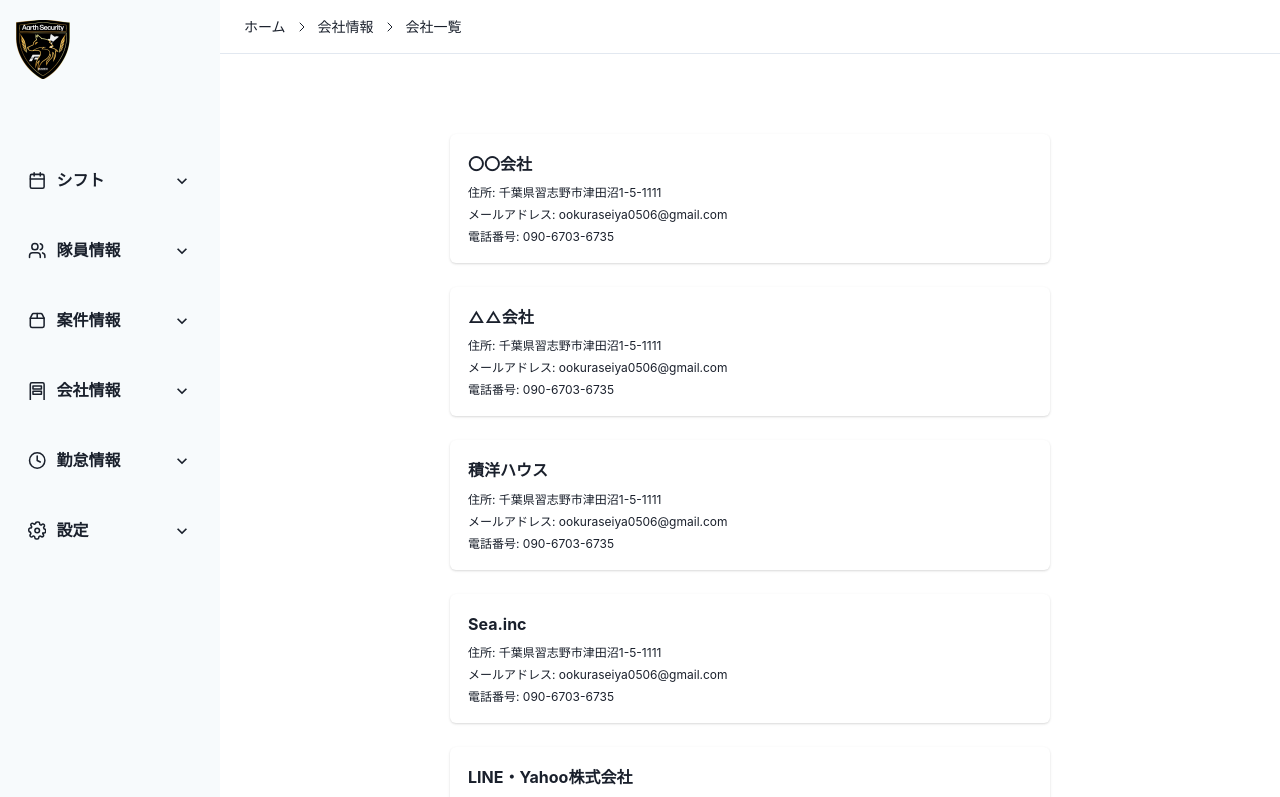
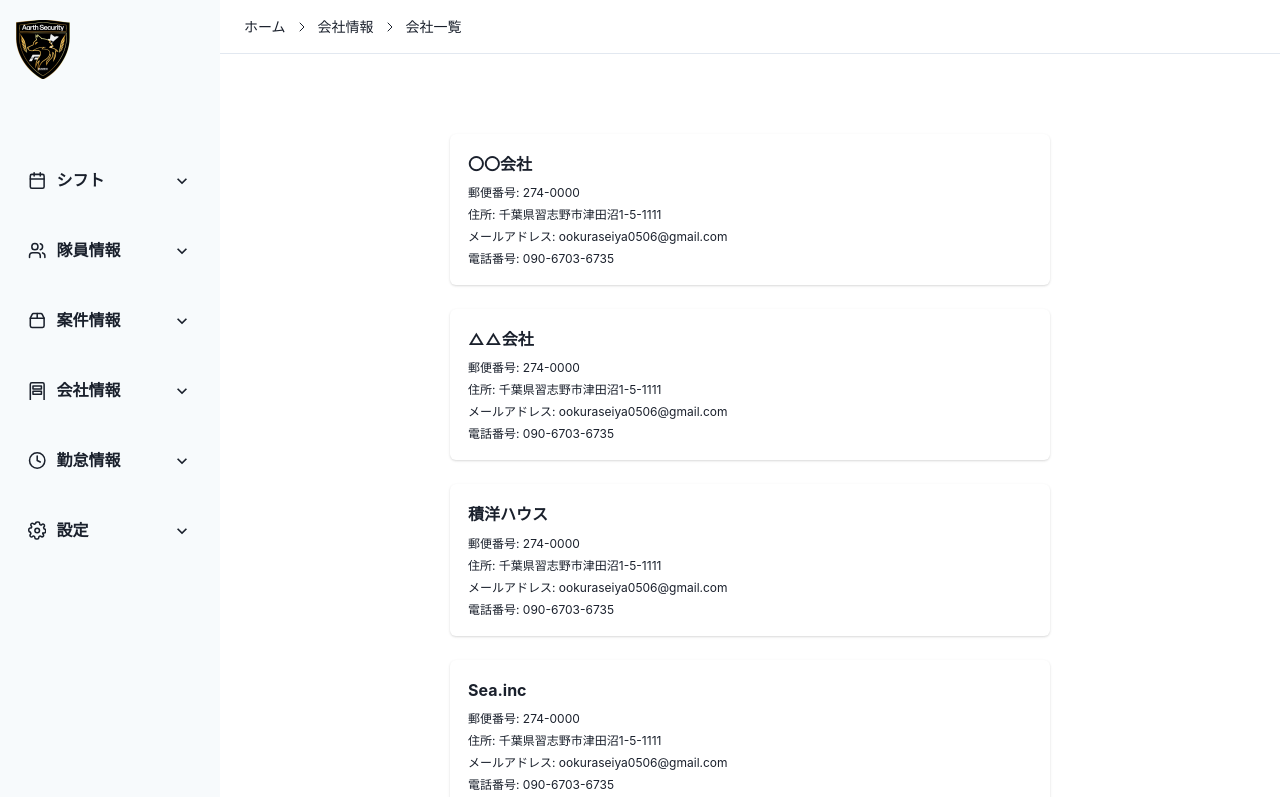
Before and after one commit to kainholy/as-system-prototype, a Next.js app: page /admin/company in a window 1280 px wide. Shown: the top 797 px of the page. Built offline with nearby package versions, Linux system fonts and the light colour scheme.

Commit message:
微調整

```diff
--- a/src/pages/admin/company/create.tsx
+++ b/src/pages/admin/company/create.tsx
@@ -16,7 +16,7 @@ function CompanyCreate() {
     <>
       <Navigation />
       <Box w="calc(100% - 220px)" margin="0 0 0 auto">
-        <Bread second='会社情報' third='会社追加' />
+        <Bread second="会社情報" third="会社追加" />
         <Flex
           w="60%"
           maxW="600px"
@@ -34,24 +34,23 @@ function CompanyCreate() {
 
           <FormControl isRequired>
             <FormLabel fontSize="sm" color="gray.800">
+              郵便番号
+            </FormLabel>
+            <Input type="text" name="postcode" placeholder="東京都足立区綾瀬" />
+          </FormControl>
+
+          <FormControl isRequired>
+            <FormLabel fontSize="sm" color="gray.800">
               住所
             </FormLabel>
-              <Input
-                type="text"
-                name="address"
-                placeholder="000-0000 東京都足立区綾瀬"
-              />
+            <Input type="text" name="address" placeholder="東京都足立区綾瀬" />
           </FormControl>
 
           <FormControl isRequired>
             <FormLabel fontSize="sm" color="gray.800">
               メールアドレス
             </FormLabel>
-              <Input
-                type="email"
-                name="email"
-                placeholder="template@gmail.com"
-              />
+            <Input type="email" name="email" placeholder="template@gmail.com" />
           </FormControl>
 
           <FormControl isRequired>
--- a/src/pages/admin/company/index.tsx
+++ b/src/pages/admin/company/index.tsx
@@ -2,27 +2,39 @@ import Bread from "@/pages/components/Breadcrumb";
 import CompanyProject from "@/pages/components/CompanyProject";
 import EditCompany from "@/pages/components/EditCompany";
 import Navigation from "@/pages/components/Navigation";
-import { Badge, Box, Button, Card, Flex, Heading, Text } from "@chakra-ui/react";
+import {
+  Badge,
+  Box,
+  Button,
+  Card,
+  Flex,
+  Heading,
+  Text,
+} from "@chakra-ui/react";
 import { useState } from "react";
 
 export default function Company() {
-
   const [editOpen, setEditOpen] = useState(false);
   const editCompany = () => {
     setEditOpen(true);
-    }
+  };
 
   const [projectOpen, setProjectOpen] = useState(false);
   const projectOpenFunc = () => {
     setProjectOpen(true);
-    }
+  };
 
   return (
     <>
       <Navigation />
-            <Box w="calc(100% - 220px)" margin="0 0 0 auto" position='relative'>
-                { editOpen && <EditCompany setEditOpen={setEditOpen} /> }
-                { projectOpen && <CompanyProject setProjectOpen={setProjectOpen} setEditOpen={setEditOpen} /> }
+      <Box w="calc(100% - 220px)" margin="0 0 0 auto" position="relative">
+        {editOpen && <EditCompany setEditOpen={setEditOpen} />}
+        {projectOpen && (
+          <CompanyProject
+            setProjectOpen={setProjectOpen}
+            setEditOpen={setEditOpen}
+          />
+        )}
         <Bread second="会社情報" third="会社一覧" />
         <Flex
           w="60%"
@@ -31,58 +43,118 @@ export default function Company() {
           direction="column"
           gap="24px"
         >
-                    <Card _hover={{ backgroundColor: 'gray.100', cursor: 'pointer', boxShadow: 'lg' }} transition='.3s' p='17px 18px' onClick={projectOpenFunc}>
-                        <Flex gap="16px" align='center' pt='4px'>
-                            <Heading fontSize='md'>〇〇会社</Heading>
+          <Card
+            _hover={{
+              backgroundColor: "gray.100",
+              cursor: "pointer",
+              boxShadow: "lg",
+            }}
+            transition=".3s"
+            p="17px 18px"
+            onClick={projectOpenFunc}
+          >
+            <Flex gap="16px" align="center" pt="4px">
+              <Heading fontSize="md">〇〇会社</Heading>
             </Flex>
-                        <Flex gap='4px' direction='column' p='10px 0 0'>
-                            <Text fontSize='xs'>住所: 千葉県習志野市津田沼1-5-1111</Text>
-                            <Text fontSize='xs'>メールアドレス: ookuraseiya0506@gmail.com</Text>
-                            <Text fontSize='xs'>電話番号: 090-6703-6735</Text>
+            <Flex gap="4px" direction="column" p="10px 0 0">
+              <Text fontSize="xs">郵便番号: 274-0000</Text>
+              <Text fontSize="xs">住所: 千葉県習志野市津田沼1-5-1111</Text>
+              <Text fontSize="xs">
+                メールアドレス: ookuraseiya0506@gmail.com
+              </Text>
+              <Text fontSize="xs">電話番号: 090-6703-6735</Text>
             </Flex>
           </Card>
-                    <Card _hover={{ backgroundColor: 'gray.100', cursor: 'pointer', boxShadow: 'lg' }} transition='.3s' p='17px 18px' onClick={projectOpenFunc}>
-                        <Flex gap="16px" align='center' pt='4px'>
-                            <Heading fontSize='md'>△△会社</Heading>
+          <Card
+            _hover={{
+              backgroundColor: "gray.100",
+              cursor: "pointer",
+              boxShadow: "lg",
+            }}
+            transition=".3s"
+            p="17px 18px"
+            onClick={projectOpenFunc}
+          >
+            <Flex gap="16px" align="center" pt="4px">
+              <Heading fontSize="md">△△会社</Heading>
             </Flex>
-                        <Flex gap='4px' direction='column' p='10px 0 0'>
-                            <Text fontSize='xs'>住所: 千葉県習志野市津田沼1-5-1111</Text>
-                            <Text fontSize='xs'>メールアドレス: ookuraseiya0506@gmail.com</Text>
-                            <Text fontSize='xs'>電話番号: 090-6703-6735</Text>
+            <Flex gap="4px" direction="column" p="10px 0 0">
+              <Text fontSize="xs">郵便番号: 274-0000</Text>
+              <Text fontSize="xs">住所: 千葉県習志野市津田沼1-5-1111</Text>
+              <Text fontSize="xs">
+                メールアドレス: ookuraseiya0506@gmail.com
+              </Text>
+              <Text fontSize="xs">電話番号: 090-6703-6735</Text>
             </Flex>
           </Card>
-                    <Card _hover={{ backgroundColor: 'gray.100', cursor: 'pointer', boxShadow: 'lg' }} transition='.3s' p='17px 18px' onClick={projectOpenFunc}>
-                        <Flex gap="16px" align='center' pt='4px'>
-                            <Heading fontSize='md'>積洋ハウス</Heading>
+          <Card
+            _hover={{
+              backgroundColor: "gray.100",
+              cursor: "pointer",
+              boxShadow: "lg",
+            }}
+            transition=".3s"
+            p="17px 18px"
+            onClick={projectOpenFunc}
+          >
+            <Flex gap="16px" align="center" pt="4px">
+              <Heading fontSize="md">積洋ハウス</Heading>
             </Flex>
-                        <Flex gap='4px' direction='column' p='10px 0 0'>
-                            <Text fontSize='xs'>住所: 千葉県習志野市津田沼1-5-1111</Text>
-                            <Text fontSize='xs'>メールアドレス: ookuraseiya0506@gmail.com</Text>
-                            <Text fontSize='xs'>電話番号: 090-6703-6735</Text>
+            <Flex gap="4px" direction="column" p="10px 0 0">
+              <Text fontSize="xs">郵便番号: 274-0000</Text>
+              <Text fontSize="xs">住所: 千葉県習志野市津田沼1-5-1111</Text>
+              <Text fontSize="xs">
+                メールアドレス: ookuraseiya0506@gmail.com
+              </Text>
+              <Text fontSize="xs">電話番号: 090-6703-6735</Text>
             </Flex>
           </Card>
-                    <Card _hover={{ backgroundColor: 'gray.100', cursor: 'pointer', boxShadow: 'lg' }} transition='.3s' p='17px 18px' onClick={projectOpenFunc}>
-                        <Flex gap="16px" align='center' pt='4px'>
-                            <Heading fontSize='md'>Sea.inc</Heading>
+          <Card
+            _hover={{
+              backgroundColor: "gray.100",
+              cursor: "pointer",
+              boxShadow: "lg",
+            }}
+            transition=".3s"
+            p="17px 18px"
+            onClick={projectOpenFunc}
+          >
+            <Flex gap="16px" align="center" pt="4px">
+              <Heading fontSize="md">Sea.inc</Heading>
             </Flex>
-                        <Flex gap='4px' direction='column' p='10px 0 0'>
-                            <Text fontSize='xs'>住所: 千葉県習志野市津田沼1-5-1111</Text>
-                            <Text fontSize='xs'>メールアドレス: ookuraseiya0506@gmail.com</Text>
-                            <Text fontSize='xs'>電話番号: 090-6703-6735</Text>
+            <Flex gap="4px" direction="column" p="10px 0 0">
+              <Text fontSize="xs">郵便番号: 274-0000</Text>
+              <Text fontSize="xs">住所: 千葉県習志野市津田沼1-5-1111</Text>
+              <Text fontSize="xs">
+                メールアドレス: ookuraseiya0506@gmail.com
+              </Text>
+              <Text fontSize="xs">電話番号: 090-6703-6735</Text>
             </Flex>
           </Card>
-                    <Card _hover={{ backgroundColor: 'gray.100', cursor: 'pointer', boxShadow: 'lg' }} transition='.3s' p='17px 18px' onClick={projectOpenFunc}>
-                        <Flex gap="16px" align='center' pt='4px'>
-                            <Heading fontSize='md'>LINE・Yahoo株式会社</Heading>
+          <Card
+            _hover={{
+              backgroundColor: "gray.100",
+              cursor: "pointer",
+              boxShadow: "lg",
+            }}
+            transition=".3s"
+            p="17px 18px"
+            onClick={projectOpenFunc}
+          >
+            <Flex gap="16px" align="center" pt="4px">
+              <Heading fontSize="md">LINE・Yahoo株式会社</Heading>
             </Flex>
-                        <Flex gap='4px' direction='column' p='10px 0 0'>
-                            <Text fontSize='xs'>住所: 千葉県習志野市津田沼1-5-1111</Text>
-                            <Text fontSize='xs'>メールアドレス: ookuraseiya0506@gmail.com</Text>
-                            <Text fontSize='xs'>電話番号: 090-6703-6735</Text>
+            <Flex gap="4px" direction="column" p="10px 0 0">
+              <Text fontSize="xs">郵便番号: 274-0000</Text>
+              <Text fontSize="xs">住所: 千葉県習志野市津田沼1-5-1111</Text>
+              <Text fontSize="xs">
+                メールアドレス: ookuraseiya0506@gmail.com
+              </Text>
+              <Text fontSize="xs">電話番号: 090-6703-6735</Text>
             </Flex>
           </Card>
         </Flex>
       </Box>
     </>
-    )
+  );
 }
--- a/src/pages/admin/member/create.tsx
+++ b/src/pages/admin/member/create.tsx
@@ -116,6 +116,21 @@ function MemberCreate() {
             </RadioGroup>
           </FormControl>
 
+          <Flex flex="1" gap="40px">
+            <FormControl isRequired>
+              <FormLabel fontSize="sm" color="gray.800">
+                郵便番号
+              </FormLabel>
+              <Input type="name" placeholder="273-0000" />
+            </FormControl>
+            <FormControl isRequired>
+              <FormLabel fontSize="sm" color="gray.800">
+                住所
+              </FormLabel>
+              <Input type="name" placeholder="千葉県千葉市千葉区1111-1111" />
+            </FormControl>
+          </Flex>
+
           <FormControl isRequired>
             <FormLabel fontSize="sm" color="gray.800">
               電話番号
@@ -143,6 +158,13 @@ function MemberCreate() {
                 緊急連絡先
               </FormLabel>
               <Input type="tel" placeholder="09000000000" />
+            </FormControl>
+
+            <FormControl isRequired>
+              <FormLabel fontSize="sm" color="gray.800">
+                氏名
+              </FormLabel>
+              <Input type="name" placeholder="父" />
             </FormControl>
 
             <FormControl isRequired>
```
Also changed, not shown: src/pages/admin/member/index.tsx (+120 -66 lines), src/pages/user/dashboard/index.tsx (added, +74 -0 lines). Lines whose indentation alone changed are shown as unchanged.
